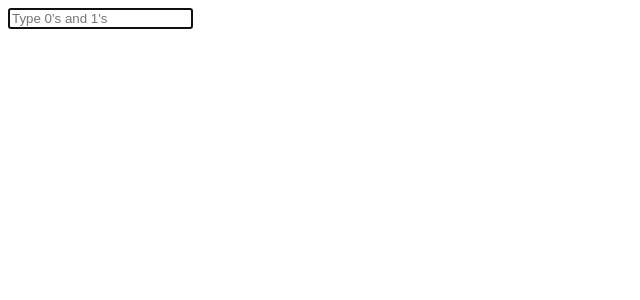
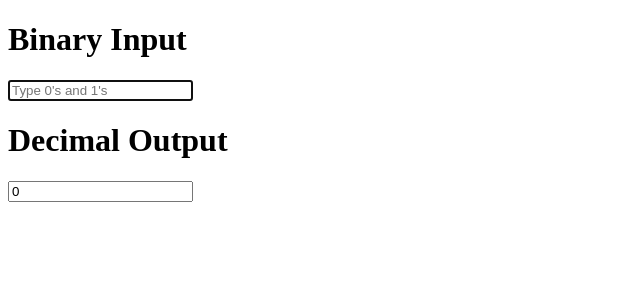
Before and after one commit to jefbt/bin2dec, a React (Create React App) app: page / in a window 1280 px wide. Shown: the top 300 px of the page, without its empty margins (0-640 px from the left). Built offline with nearby package versions, Linux system fonts and the light colour scheme.

Commit message:
feat(convert2dec): convert base 2 to base 10

```diff
--- a/src/pages/home/index.js
+++ b/src/pages/home/index.js
@@ -8,7 +8,8 @@ class Home extends Component {
     super();
 
     this.state = {
-      binary: 0,
+      binary: "",
+      decimal: 0,
       warning: null
     }
   }
@@ -25,12 +26,29 @@ class Home extends Component {
       }
     }
     this.setState({ binary, warning });
+    this.convert(binary);
+  }
+
+  convert(binary) {
+    binary = binary.toString();
+    console.log("bin", binary);
+    if (!binary.length) return;
+    let decimal = 0;
+    let pow = 0;
+    for(let b = binary.length - 1; b >= 0; b--) {
+      const bit = parseInt(binary[b]);
+      decimal += Math.pow(2, pow) * bit;
+      pow++;
+    }
+    this.setState({ decimal });
+    //document.getElementById("decimal").value = decimal;
   }
 
   render() {
-    const { warning } = this.state;
+    const { warning, decimal } = this.state;
     return (
       <div>
+        <h1>Binary Input</h1>
         {warning !== null && <p>{warning}</p>}
         <input
           type="text"
@@ -42,6 +60,13 @@ class Home extends Component {
             this.changeBinary(e.target.value)
           }
         />
+        <h1>Decimal Output</h1>
+        <input
+          type="text"
+          id="decimal"
+          value={decimal}
+          readOnly
+        />
       </div>
     );
   }
```
